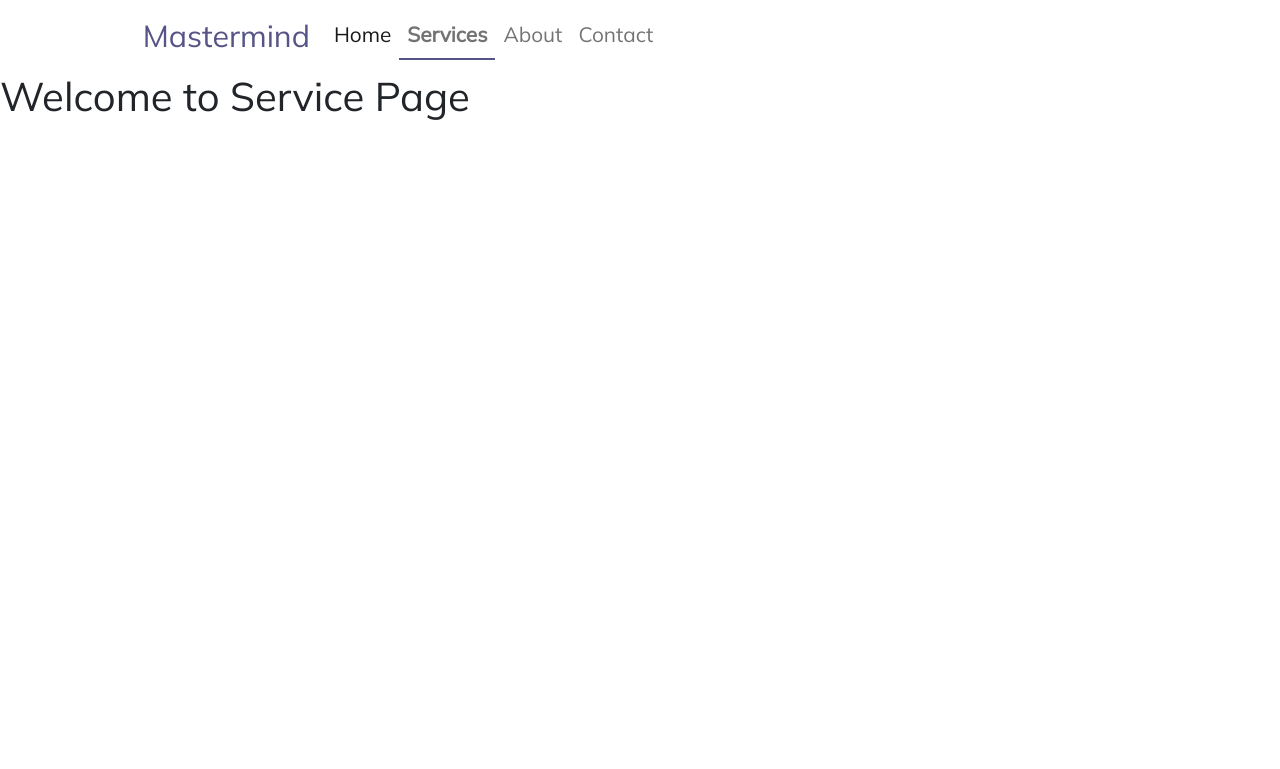
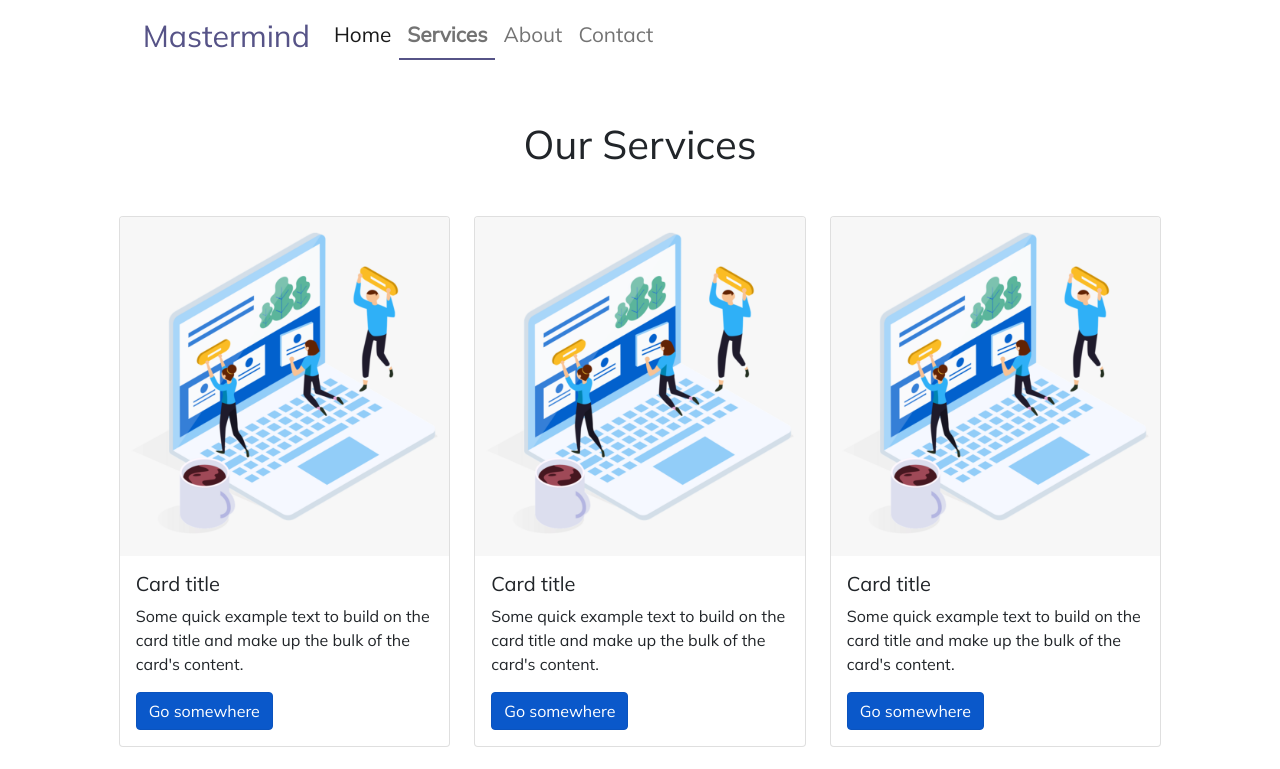
Before and after one commit to YashModi01/reactweb, a React (Create React App) app: page /service in a window 1280 px wide. Shown: the top 769 px of the page. Built offline with nearby package versions, Linux system fonts and the light colour scheme.

Commit message:
created card component

```diff
--- /dev/null
+++ b/src/Card.jsx
@@ -0,0 +1,22 @@
+import React from 'react'
+import { NavLink } from 'react-router-dom'
+import web from './images/img7.png'
+
+const Card = () => {
+    return (
+        <>
+             <div className = "col-md-4 col-10 mx-auto">
+                <div className="card">
+                    <img src= {web} className="card-img-top" alt="..." />
+                    <div className ="card-body">
+                        <h5 className ="card-title">Card title</h5>
+                        <p className ="card-text">Some quick example text to build on the card title and make up the bulk of the card's content.</p>
+                        <NavLink to="#" className ="btn btn-primary">Go somewhere</NavLink>
+                    </div>
+                 </div>
+            </div>
+        </>
+    )
+}
+
+export default Card
--- a/src/Services.jsx
+++ b/src/Services.jsx
@@ -1,9 +1,29 @@
 import React from 'react'
+import web from './images/img7.png'
+import Card from './Card'
 
 const Services = () => {
     return (
         <>
-            <h1>Welcome to Service Page</h1>
+            <div className = "my-5">
+                <h1 className = "text-center">
+                    Our Services
+                </h1>
+            </div>
+            <div className = "container-fluid mb-5">
+                <div className = "row">
+                    <div className = "col-10 mx-auto">
+                        <div className = "row gy-4">
+                          <Card />
+                          <Card />
+                          <Card />
+                          <Card />
+                          <Card />
+                          <Card />
+                        </div>
+                    </div>
+                </div>
+            </div>
         </>
     )
 }
```
